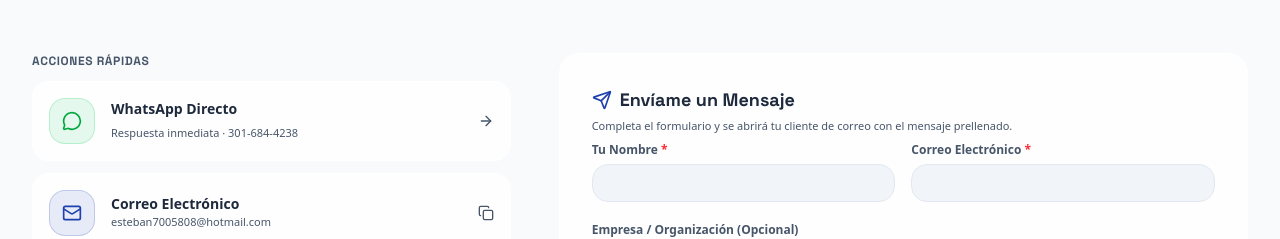
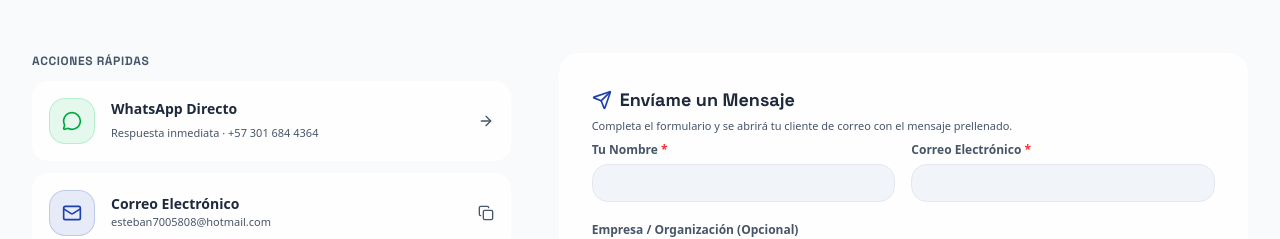
Before and after one commit to Davidcastanom/Data-Analyst-Technical-Portfolio-David-Casta-o, a React (Vite) app: page / in a window 1280 px wide. Shown: the part 6360-6599 px from the top of the page. Built offline with nearby package versions, Linux system fonts and the light colour scheme.

Commit message:
fix: actualiza teléfono a +57 301 684 4364

```diff
--- a/src/data/portfolioData.ts
+++ b/src/data/portfolioData.ts
@@ -8,7 +8,7 @@
     bio: 'Más de 10 años construyendo una base operativa sólida en producción, logística y control de inventarios — experiencia que hoy se traduce directamente en pensamiento analítico, disciplina en el manejo de procesos y capacidad de ejecución bajo estándares de calidad. Actualmente en formación activa en Análisis de Datos y Tecnología en Gestión Administrativa.',
     aboutLong: 'Profesional en transición estratégica hacia el análisis de datos y la gestión administrativa, con más de 10 años de trayectoria en entornos operativos exigentes. Combina esta base con formación activa en Tecnología en Gestión Administrativa, el programa Análisis de Datos Junior de Ruta Tech (iniciativa Estud-IA de la Alcaldía de Medellín) y proyectos propios de desarrollo web, automatización e Inteligencia Artificial aplicada. El resultado es un perfil híbrido: la rigurosidad de quien ya sabe controlar procesos críticos, sumada al manejo de herramientas digitales y datos para tomar mejores decisiones.',
     email: 'esteban7005808@hotmail.com',
-    phone: '301-684-4238',
+    phone: '+57 301 684 4364',
     location: 'Medellín, Colombia',
     availability: 'Disponible para Proyectos & Tiempo Completo',
     yearsOfExperience: 10,
```
